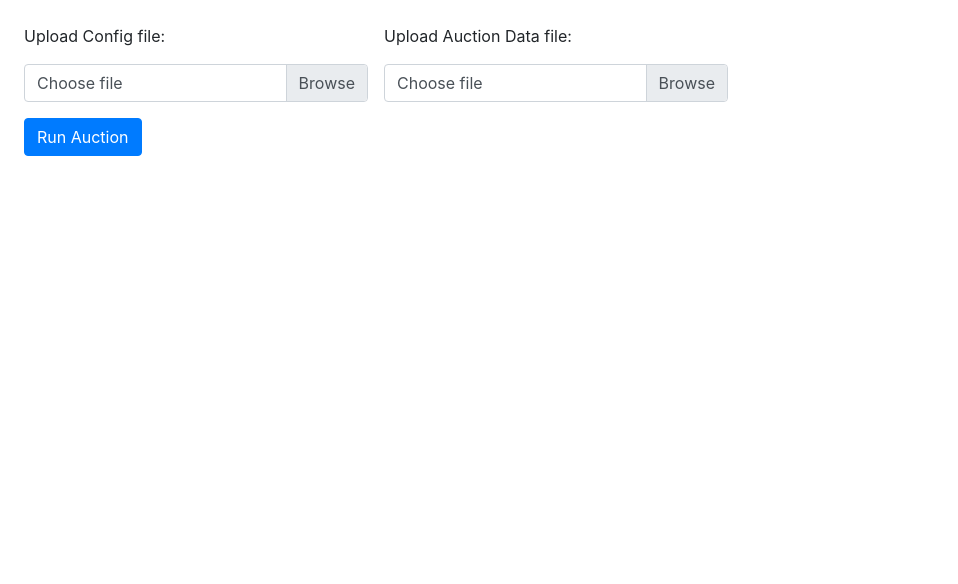
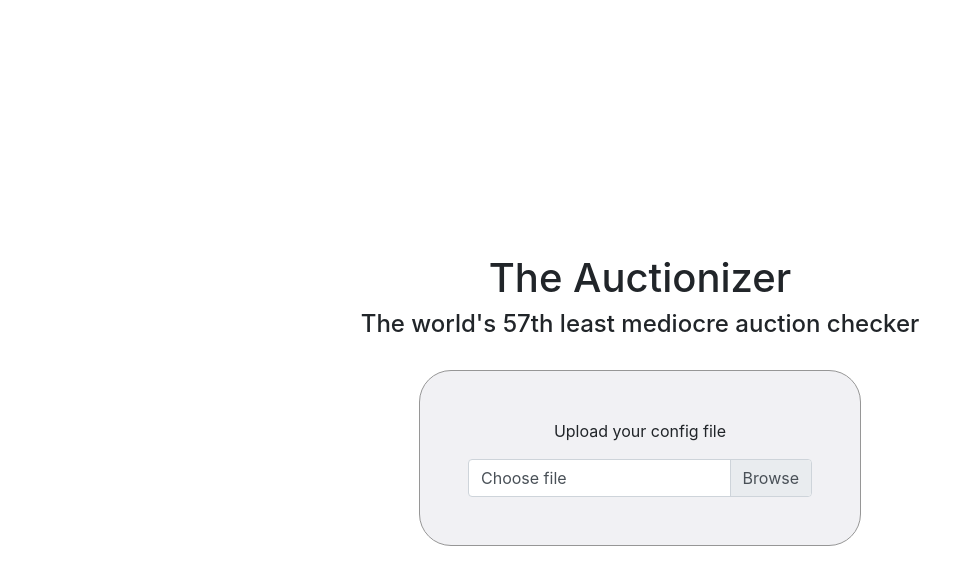
Before and after one commit to matt-potts/sortable_auction_test, a React (Create React App) app in the folder auction/: page / in a window 1280 px wide. Shown: the top 584 px of the page, without its empty margins (0-958 px from the left). Built offline with nearby package versions, Linux system fonts and the light colour scheme.

Commit message:
finished logic and styling for auction. Error handling and carousel fix left to do.

```diff
--- a/auction/package.json
+++ b/auction/package.json
@@ -7,6 +7,7 @@
     "mobx": "^5.13.0",
     "mobx-react": "^6.1.3",
     "react": "^16.9.0",
+    "react-bootstrap": "^1.0.0-beta.12",
     "react-dom": "^16.9.0",
     "react-scripts": "3.1.1"
   },
--- a/auction/src/App.css
+++ b/auction/src/App.css
@@ -1,3 +1,49 @@
+body {
+    background-color: #FFFFFF;
+}
+
+html,
+body,
+#root,
+.App {
+    height: 100%;
+}
+
 .pointer {
     cursor: pointer;
 }
+
+.w-30 {
+    width: 30rem;
+}
+
+.uploader {
+    align-items: center;
+    background-color: rgb(241, 241, 244);
+    border: 1px solid rgb(150, 150, 150);
+    border-radius: 2rem;
+    display: flex;
+    flex-direction: column;
+    justify-content: center;
+    margin: 0 1rem;
+    padding: 3rem;
+}
+.winner {
+    background-color: #FFFFFF;
+    border: 1px solid rgb(150, 150, 150);
+    border-radius: 2rem;
+    margin-bottom: 1rem;
+    padding: 2rem;
+}
+
+.winner p {
+    margin-bottom: 0.3rem;
+}
+
+.carousel.slide {
+  max-width: 16rem;
+}
+
+.carousel-indicators li {
+  background-color: darkgray;
+}
--- a/auction/src/auction.js
+++ b/auction/src/auction.js
@@ -1,7 +1,8 @@
 import React, { Component } from 'react';
-import Uploader from "./uploader";
-import { observer } from "mobx-react"
-import { action, computed, decorate, observable } from "mobx"
+import Uploader from './uploader';
+import Carousel from './carousel';
+import { observer } from 'mobx-react'
+import { action, computed, decorate, observable } from 'mobx'
 
 // This component runs an auction. It takes a config and auction data, uploaded by the user, and returns
 // winners from the auction in a json format.
@@ -12,6 +13,11 @@ const Auction = observer(class Auction extends Component {
   auctionJson;
   showConfigData = false;
   auctionResults;
+  auctionResultsRaw;
+  showConfigUploader = true;
+  showDataUploader = false;
+  showAuctionStartButton = false;
+  showRestartButton = false;
 
   get siteList() {
     let sites;
@@ -34,27 +40,43 @@ const Auction = observer(class Auction extends Component {
   }
 
     render() {
-      return <div className="m-4">
-        <div className="d-flex mt-3">
-          <div className="mr-3">
-            <p>Upload Config file: </p>
+      return <div className="h-100">
+        <div className="d-flex flex-column h-100 justify-content-center align-items-center">
+          <div className="text-center mb-4">
+            <h1>The Auctionizer</h1>
+            <h4>The world's 57th least mediocre auction checker</h4>
+          </div>
+          <div className="uploader">
+            {
+              this.showConfigUploader && <>
+                <p>Upload your config file</p>
                 <Uploader saveFileContent={this.saveConfigContent} />
-          </div>
-          <div className="mr-3">
-            <p>Upload Auction Data file: </p>
+              </>
+            }
+
+            {
+              this.showDataUploader && <>
+                <p>Upload your Auction Data file: </p>
                 <Uploader saveFileContent={this.saveAuctionContent} />
+              </>
+            }
+
+            {
+              this.showAuctionStartButton && <button className="btn btn-primary btn-lg" onClick={this.runAuction}>Run Auction</button>
+            }
+
+            {
+              this.showRestartButton && <button className="btn btn-primary btn-lg" onClick={this.restart}>Restart</button>
+            }
+
+            {
+              this.auctionResults && <>
+                <h4 className="my-4">Winning Bids</h4>
+                <Carousel items={this.auctionResults} />
+              </>
+            }
           </div>
         </div>
-        <div className="mt-3">
-          <button className="btn btn-primary" onClick={this.runAuction}>Run Auction</button>
-        </div>
-
-          {
-            this.auctionResults && <div>
-              <p>Auction Results</p>
-              {this.auctionResults}
-            </div>
-          }
 
         {
           this.showConfigData && <div>
@@ -99,53 +121,112 @@ const Auction = observer(class Auction extends Component {
     }
 
     saveConfigContent(newConfig) {
+      if (!!newConfig) {
         this.configJson = newConfig;
+        this.showConfigUploader = false;
+        this.showDataUploader = true;
+      }
     }
 
     saveAuctionContent(newAuctionContent) {
+      if (!!newAuctionContent) {
         this.auctionJson = newAuctionContent;
+        this.showDataUploader = false;
+        this.showAuctionStartButton = true;
+      }
+    }
+
+    restart() {
+      this.showDataUploader = false;
+      this.showAuctionStartButton = false;
+      this.showRestartButton = false;
+      this.showConfigUploader = true;
+      this.auctionResults = null;
     }
 
     // The meat and potatoes of the component. This runs the auctions, collects winners, and
     // formats everything into a json format.
     runAuction() {
       let results = [];
-      const approvedBidders = this.bidderList.map((bidder) => bidder.name);
-      const approvedSites = this.siteList.map((site) => site.name);
+      const allAuctions = this.auctionJson.slice();
+
+      if (!allAuctions) {
+        // bad json file. No auctions.
+      }
 
       // convert json object to array, then iterate
-      results = this.auctionJson.slice().map((auction) => {
+      results = allAuctions.map((auction) => {
         const currentBids = auction.bids.slice();
         const site = auction.site;
         const currentUnits = auction.units.slice();
         const winningUnitBids = {};
         const finalWinners = [];
 
-        if (approvedSites.includes(site)) {
+        // check auction for errors
+        if (!currentBids.length) {
+          // no bids provided for thie auction
+        } else if (!currentUnits.length) {
+          // there are no listed units to bid on
+        } else if (!site) {
+          // no site listed
+        }
+
+        // if we have a result, the site is approved to entertain bids
+        const approvedSite = this.siteList.find((currentSite) => {
+          return currentSite.name === site;
+        });
+
+        if (!!approvedSite) {
+          const minBidAmount = approvedSite.floor;
+
           currentBids.forEach((currentBid) => {
+            // a bid looks something like this:
+            // {
+            //   "bidder": "AUCT",
+            //   "unit": "sidebar",
+            //   "bid": 55
+            // }
             const { bid, bidder, unit } = currentBid;
 
-            if (approvedBidders.includes(bidder)) {
+            // if the bidder is found, they're approved to bid
+            const approvedBidder = this.bidderList.find((currentBidder) => {
+              return currentBidder.name === bidder;
+            });
+
+            if (!!approvedBidder) {
+              // unit is available to bid on
               if (currentUnits.includes(unit)) {
                 const winningUnitBid = winningUnitBids[unit];
 
+                // make the adjustment
+                const adjustedBid = bid + approvedBidder.adjustment;
+
+                // they've met the floor requirements
+                if (adjustedBid > minBidAmount) {
                   // an existing bid for this unit
                   if (!!winningUnitBid) {
-                  // new winning bid. Save info.
-                  if (bid > winningUnitBid.bidAmount) {
+                    // this is a new winning bid. Overwrite info. Otherwise, do nothing.
+                    if (adjustedBid > winningUnitBid.bidAmount) {
                       winningUnitBids[unit] = {
                         bidder: bidder,
-                      bidAmount: bid
+                        bidAmount: adjustedBid
                       };
                     }
                   } else {
                     // save first bid
                     winningUnitBids[unit] = {
                       bidder: bidder,
-                    bidAmount: bid
+                      bidAmount: adjustedBid
                     };
                   }
+                } else {
+                  // bid was under the floor
                 }
+              } else {
+                // this unit is not approved to bid on
+              }
+            } else {
+              // bidder not approved
             }
           });
 
@@ -155,19 +236,30 @@ const Auction = observer(class Auction extends Component {
             finalWinners.push({
               bidder: bid.bidder,
               bid: bid.bidAmount,
+              site: site,
               unit: key
             });
           }
+        } else {
+          // site not approved
         }
 
         return finalWinners;
       });
 
-      this.auctionResults = JSON.stringify(results);
+      this.auctionResultsRaw = JSON.stringify(results);
+
+      if (!!results) {
+        this.auctionResults = results[0];
+      }
+
+      this.showAuctionStartButton = false;
+      this.showRestartButton = true;
     }
 });
 
 decorate(Auction, {
+  restart: action.bound,
   runAuction: action.bound,
   saveConfigContent: action.bound,
   saveAuctionContent: action.bound,
@@ -175,7 +267,13 @@ decorate(Auction, {
   siteList: computed,
   auctionJson: observable,
   auctionResults: observable,
-  configJson: observable
+  auctionResultsRaw: observable,
+  configJson: observable,
+  showConfigUploader: observable,
+  showDataUploader: observable,
+  showAuctionStartButton: observable,
+  showRestartButton: observable,
+  showConfigData: observable
 });
 
 export default Auction;
--- /dev/null
+++ b/auction/src/carousel.js
@@ -0,0 +1,41 @@
+import React, { Component } from 'react';
+import { observer } from "mobx-react"
+import { decorate } from 'mobx'
+import PropTypes from 'prop-types';
+import { Carousel } from 'react-bootstrap';
+
+const AuctionCarousel = observer(class AuctionCarousel extends Component {
+    static propTypes = {
+        items: PropTypes.arrayOf(PropTypes.shape({
+          bidder: PropTypes.string,
+          bid: PropTypes.number,
+          site: PropTypes.string,
+          unit: PropTypes.string
+        })).isRequired
+    };
+
+    render() {
+      return <>
+        <Carousel>
+          {
+            this.props.items.map((item, index) => {
+              return <Carousel.Item>
+                <div className="winner" key={index}>
+                  <p><b>Site:</b> {item.site}</p>
+                  <p><b>Bidder:</b> {item.bidder}</p>
+                  <p><b>Bid Amount:</b> ${item.bid.toFixed(2)}</p>
+                  <p><b>Unit Purchased:</b> {item.unit}</p>
+                </div>
+              </Carousel.Item>;
+            })
+          }
+        </Carousel>
+      </>;
+    }
+});
+
+decorate(AuctionCarousel, {
+
+});
+
+export default AuctionCarousel;
--- a/auction/src/uploader.js
+++ b/auction/src/uploader.js
@@ -10,9 +10,9 @@ const Uploader = observer(class Uploader extends Component {
   }
 
   render() {
-    return <div class="custom-file">
-      <input class="custom-file-input pointer" type="file" name="configLoader" onChange={this.onUpload} />
-      <label class="custom-file-label" for="customFile">Choose file</label>
+    return <div className="custom-file">
+      <input className="custom-file-input pointer" type="file" id="configLoader" name="configLoader" onChange={this.onUpload} />
+      <label className="custom-file-label" htmlFor="configLoader">Choose file</label>
     </div>;
   }
 
```
Also changed, not shown: 2 other files (tests, documents, lock files or other folders). Lines whose indentation alone changed are shown as unchanged.
